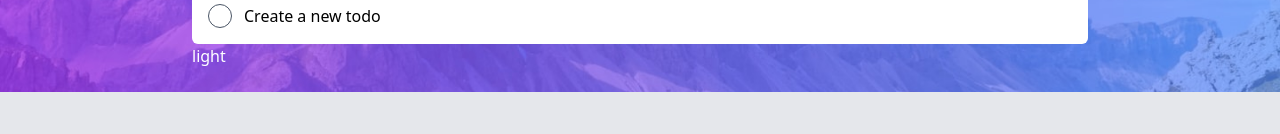
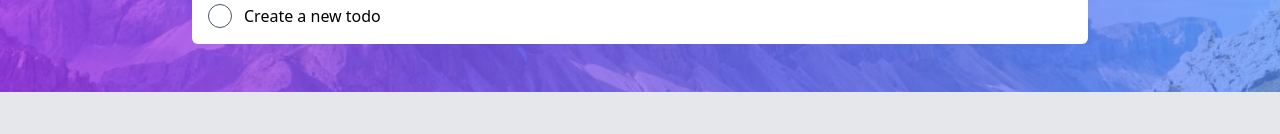
Before and after one commit to BEEJAYOFGOD/todo-list, a React (Vite) app: page / in a window 1280 px wide. Shown: the part 164-298 px from the top of the page. Built offline with nearby package versions, Linux system fonts and the light colour scheme.

Commit message:
removed unnecessaty debug theme

```diff
--- a/src/App.jsx
+++ b/src/App.jsx
@@ -127,8 +127,6 @@ function App() {
                 />
               </form>
 
-              <p>{theme}</p>
-
               <div
                 className={`transition-all duration-[0.1s] ease-in ${
                   theme == "dark"
```
